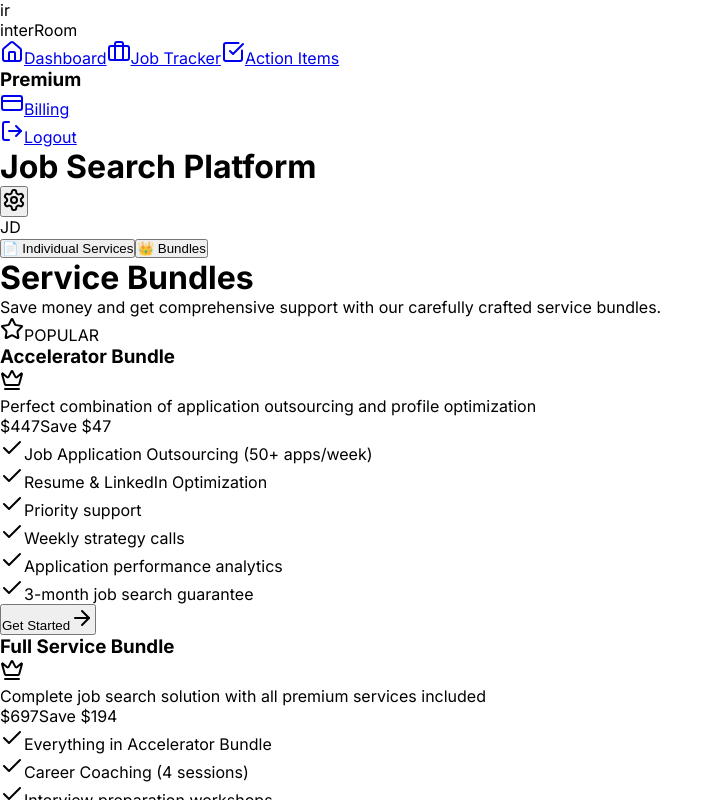
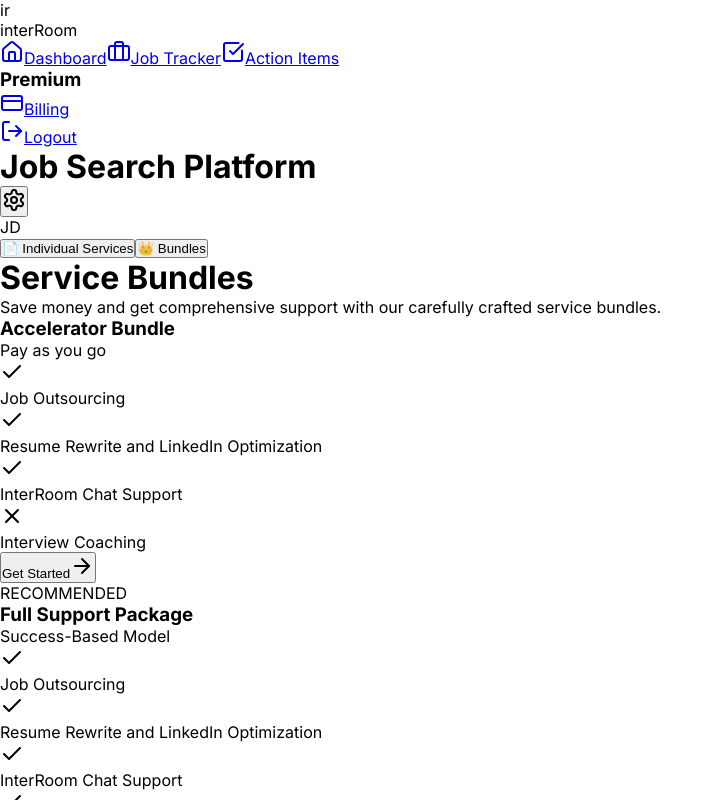
Before and after one commit to interroom-product/action-items, a Next.js app: page /premium-services in a window 1280 px wide. Both pictures are taken after a click on the button "👑 Bundles". Shown: the top 800 px of the page, without its empty margins (0-723 px from the left). Built offline with nearby package versions, Linux system fonts and the light colour scheme.

Commit message:
feat: update premium services pricing and redesign bundles
Revamp individual service descriptions and redesign bundle comparison layout.

#VERCEL_SKIP

Co-authored-by: null <215475725+interroom-product@users.noreply.github.com>

```diff
--- a/components/checkout-modal.tsx
+++ b/components/checkout-modal.tsx
@@ -16,6 +16,7 @@ interface CheckoutModalProps {
     title: string
     price: string
     features: string[]
+    services?: Array<{ name: string; included: boolean }>
   }
 }
 
@@ -139,6 +140,18 @@ export function CheckoutModal({ isOpen, onClose, service }: CheckoutModalProps)
 
             <div className="bg-slate-50 p-4 rounded-lg">
               <h4 className="font-semibold text-slate-800 mb-2">What's included:</h4>
+              {service.services ? (
+                <ul className="space-y-1">
+                  {service.services
+                    .filter((s) => s.included)
+                    .map((s, index) => (
+                      <li key={index} className="text-sm text-slate-600 flex items-center">
+                        <span className="w-1.5 h-1.5 bg-green-500 rounded-full mr-2"></span>
+                        {s.name}
+                      </li>
+                    ))}
+                </ul>
+              ) : (
                 <ul className="space-y-1">
                   {service.features.slice(0, 3).map((feature, index) => (
                     <li key={index} className="text-sm text-slate-600 flex items-center">
@@ -150,6 +163,7 @@ export function CheckoutModal({ isOpen, onClose, service }: CheckoutModalProps)
                     <li className="text-sm text-slate-500">+{service.features.length - 3} more features</li>
                   )}
                 </ul>
+              )}
             </div>
 
             <Button
--- a/components/premium-services-pricing.tsx
+++ b/components/premium-services-pricing.tsx
@@ -1,7 +1,7 @@
 "use client"
 
 import { useState } from "react"
-import { Crown, Star, Check, ArrowRight } from "lucide-react"
+import { Star, Check, ArrowRight, X } from "lucide-react"
 import { Button } from "@/components/ui/button"
 import { Card, CardContent } from "@/components/ui/card"
 import { Badge } from "@/components/ui/badge"
@@ -11,46 +11,40 @@ const individualServices = [
   {
     id: "job-applications",
     title: "Job Application Outsourcing",
-    description: "Let our experts handle your job applications while you focus on interview preparation",
+    description:
+      "Do you really want to spend hours on job applications every week? Let us handle the search while you focus on something more productive—or just more fun. Track progress via your client portal.",
     price: "$297",
     popular: true,
     features: [
-      "50+ job applications per week",
-      "Personalized cover letters",
-      "Application tracking & reporting",
-      "Weekly progress updates",
-      "ATS-optimized applications",
-      "Industry-specific targeting",
+      "Targeted job search based on your preferences and skills",
+      "Application submission to both listed and unlisted roles",
+      "Weekly updates on application status and new opportunities",
     ],
   },
   {
     id: "resume-linkedin",
     title: "Resume & LinkedIn Optimization",
-    description: "Professional rewrite by industry experts to maximize your visibility",
+    description:
+      "AI can optimize, but humans get you hired. We mix smart tech with real expertise to sharpen your resume, beat the bots, and grab recruiters' attention.",
     price: "$197",
     popular: false,
     features: [
-      "Complete resume rewrite",
-      "LinkedIn profile optimization",
-      "ATS compatibility check",
-      "Industry keyword optimization",
-      "Professional formatting",
-      "2 rounds of revisions",
+      "ATS optimization to ensure your resume passes automated filters",
+      "Achievement-focused content that highlights your impact",
+      "LinkedIn profile enhancement to attract recruiters",
     ],
   },
   {
     id: "career-coaching",
     title: "Career Coaching",
-    description: "1-on-1 sessions with senior career coaches to accelerate your search",
+    description:
+      "The right prep changes everything. With a dedicated team in your corner, we tailor coaching to your needs so you can land the best offer possible.",
     price: "$397",
     popular: false,
     features: [
-      "4 x 1-hour coaching sessions",
-      "Personalized job search strategy",
-      "Interview preparation & practice",
-      "Salary negotiation guidance",
-      "Career transition planning",
-      "Ongoing email support",
+      "Mock interviews with industry-specific questions",
+      "Weekly check-ins to track progress and adjust strategy",
+      "Salary negotiation support to maximize your compensation",
     ],
   },
 ]
@@ -59,36 +53,41 @@ const bundles = [
   {
     id: "accelerator",
     title: "Accelerator Bundle",
-    description: "Perfect combination of application outsourcing and profile optimization",
+    badge: "Pay as you go",
+    badgeColor: "green",
     price: "$447",
-    originalPrice: "$494",
-    savings: "$47",
-    popular: true,
+    popular: false,
+    services: [
+      { name: "Job Outsourcing", included: true },
+      { name: "Resume Rewrite and LinkedIn Optimization", included: true },
+      { name: "InterRoom Chat Support", included: true },
+      { name: "Interview Coaching", included: false },
+    ],
     features: [
-      "Job Application Outsourcing (50+ apps/week)",
-      "Resume & LinkedIn Optimization",
-      "Priority support",
-      "Weekly strategy calls",
-      "Application performance analytics",
-      "3-month job search guarantee",
+      "Targeted job search based on your preferences and skills",
+      "Application submission to both listed and unlisted roles",
+      "Weekly updates on application status and new opportunities",
     ],
   },
   {
-    id: "full-service",
-    title: "Full Service Bundle",
-    description: "Complete job search solution with all premium services included",
+    id: "full-support",
+    title: "Full Support Package",
+    badge: "Success-Based Model",
+    badgeColor: "purple",
     price: "$697",
-    originalPrice: "$891",
-    savings: "$194",
-    popular: false,
+    popular: true,
+    recommended: true,
+    services: [
+      { name: "Job Outsourcing", included: true },
+      { name: "Resume Rewrite and LinkedIn Optimization", included: true },
+      { name: "InterRoom Chat Support", included: true },
+      { name: "Interview Coaching", included: true },
+    ],
     features: [
       "Everything in Accelerator Bundle",
-      "Career Coaching (4 sessions)",
-      "Interview preparation workshops",
-      "Salary negotiation support",
-      "Personal brand development",
-      "6-month success guarantee",
-      "Dedicated account manager",
+      "Mock interviews with industry-specific questions",
+      "Weekly check-ins to track progress and adjust strategy",
+      "Salary negotiation support to maximize your compensation",
     ],
   },
 ]
@@ -168,7 +167,7 @@ export function PremiumServicesPricing() {
                   <ul className="space-y-3 mb-8">
                     {service.features.map((feature, index) => (
                       <li key={index} className="flex items-start text-sm">
-                        <Check className="h-4 w-4 text-green-500 mr-3 mt-0.5 flex-shrink-0" />
+                        <span className="text-purple-600 font-bold mr-3 mt-0.5 flex-shrink-0">{index + 1}</span>
                         <span className="text-slate-600">{feature}</span>
                       </li>
                     ))}
@@ -201,54 +200,59 @@ export function PremiumServicesPricing() {
             </p>
           </div>
 
-          <div className="grid md:grid-cols-2 gap-8 max-w-4xl mx-auto">
+          <div className="grid md:grid-cols-2 gap-8 max-w-5xl mx-auto">
             {bundles.map((bundle) => (
               <Card
                 key={bundle.id}
-                className={`relative cursor-pointer transition-all duration-200 hover:shadow-lg ${
-                  bundle.popular
-                    ? "border-2 border-purple-300 shadow-lg"
-                    : "border border-slate-200 hover:border-slate-300"
-                }`}
+                className={`relative cursor-pointer transition-all duration-200 hover:shadow-lg border border-slate-200 hover:border-slate-300`}
                 onClick={() => handleServiceClick(bundle)}
               >
-                {bundle.popular && (
-                  <div className="absolute -top-3 left-1/2 transform -translate-x-1/2">
-                    <Badge className="bg-purple-600 text-white px-3 py-1">
-                      <Star className="h-3 w-3 mr-1" />
-                      POPULAR
+                {/* Recommended Badge */}
+                {bundle.recommended && (
+                  <div className="absolute -top-3 right-4">
+                    <Badge className="bg-purple-600 text-white px-3 py-1 text-xs font-semibold">RECOMMENDED</Badge>
+                  </div>
+                )}
+
+                <CardContent className="p-8">
+                  <h3 className="text-2xl font-bold text-slate-900 mb-4">{bundle.title}</h3>
+
+                  {/* Bundle Badge */}
+                  <div className="mb-6">
+                    <Badge
+                      className={`${
+                        bundle.badgeColor === "green"
+                          ? "bg-green-100 text-green-700 border-green-200"
+                          : "bg-purple-100 text-purple-700 border-purple-200"
+                      } border px-3 py-1 text-sm font-medium`}
+                    >
+                      {bundle.badge}
                     </Badge>
                   </div>
-                )}
-                <CardContent className="p-6">
-                  <div className="flex items-center justify-between mb-3">
-                    <h3 className="text-xl font-bold text-slate-900">{bundle.title}</h3>
-                    <Crown className="h-6 w-6 text-yellow-500" />
+
+                  {/* Services List */}
+                  <div className="space-y-4 mb-8">
+                    {bundle.services.map((service, index) => (
+                      <div key={index} className="flex items-center">
+                        {service.included ? (
+                          <div className="w-6 h-6 rounded-full bg-green-100 flex items-center justify-center mr-3 flex-shrink-0">
+                            <Check className="h-4 w-4 text-green-600" />
+                          </div>
+                        ) : (
+                          <div className="w-6 h-6 rounded-full bg-red-100 flex items-center justify-center mr-3 flex-shrink-0">
+                            <X className="h-4 w-4 text-red-600" />
+                          </div>
+                        )}
+                        <span
+                          className={`text-base ${service.included ? "text-slate-900" : "text-slate-400 line-through"}`}
+                        >
+                          {service.name}
+                        </span>
+                      </div>
+                    ))}
                   </div>
 
-                  <p className="text-slate-600 mb-6 text-sm leading-relaxed">{bundle.description}</p>
-
-                  <div className="mb-6">
-                    <span className="text-3xl font-bold text-purple-600">{bundle.price}</span>
-                    <span className="text-green-600 font-semibold ml-3">Save {bundle.savings}</span>
-                  </div>
-
-                  <ul className="space-y-3 mb-8">
-                    {bundle.features.map((feature, index) => (
-                      <li key={index} className="flex items-start text-sm">
-                        <Check className="h-4 w-4 text-green-500 mr-3 mt-0.5 flex-shrink-0" />
-                        <span className="text-slate-600">{feature}</span>
-                      </li>
-                    ))}
-                  </ul>
-
-                  <Button
-                    className={`w-full py-3 ${
-                      bundle.popular
-                        ? "bg-purple-600 hover:bg-purple-700 text-white"
-                        : "bg-slate-900 hover:bg-slate-800 text-white"
-                    }`}
-                  >
+                  <Button className="w-full py-3 bg-slate-900 hover:bg-slate-800 text-white">
                     Get Started
                     <ArrowRight className="h-4 w-4 ml-2" />
                   </Button>
```
Lines whose indentation alone changed are shown as unchanged.
